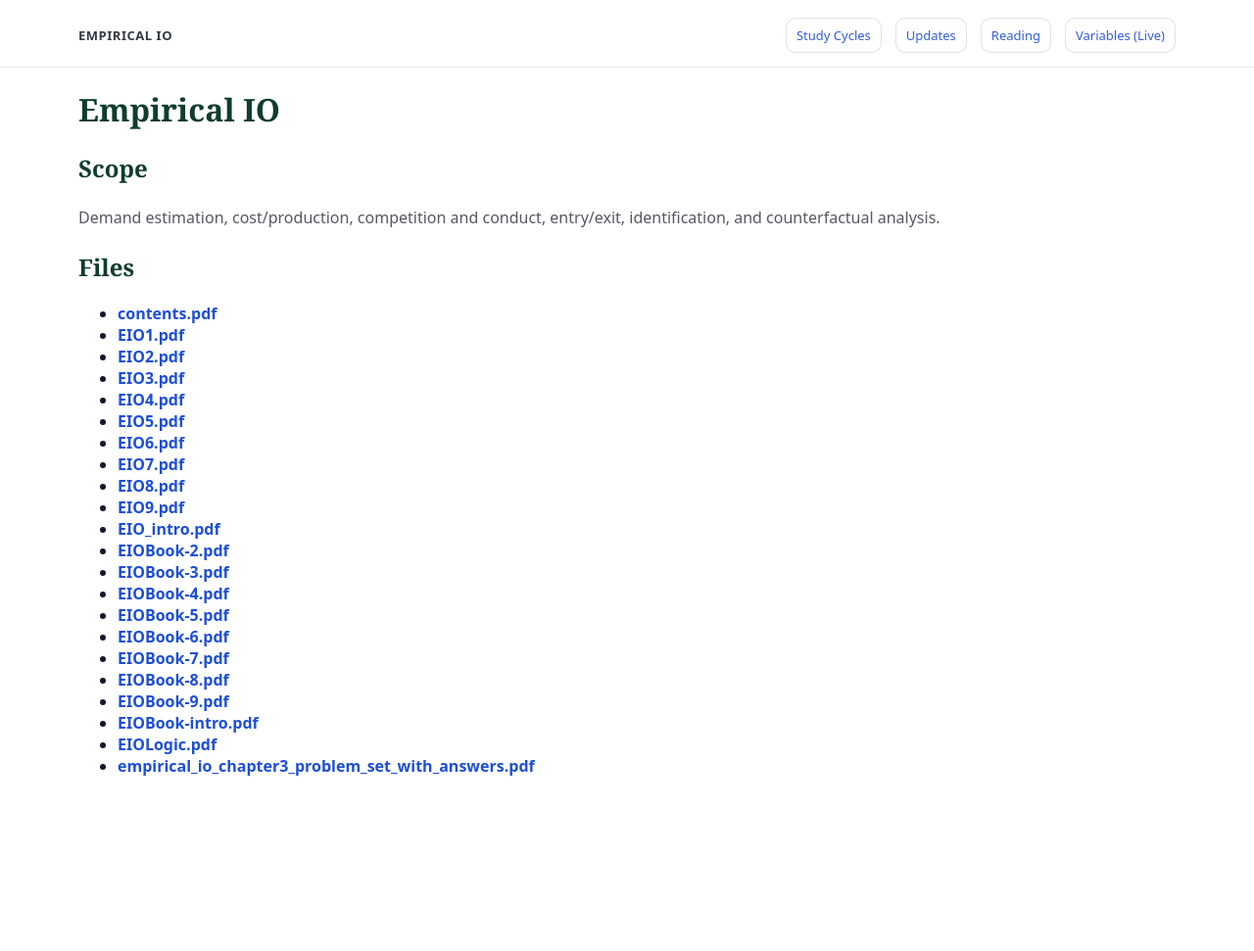
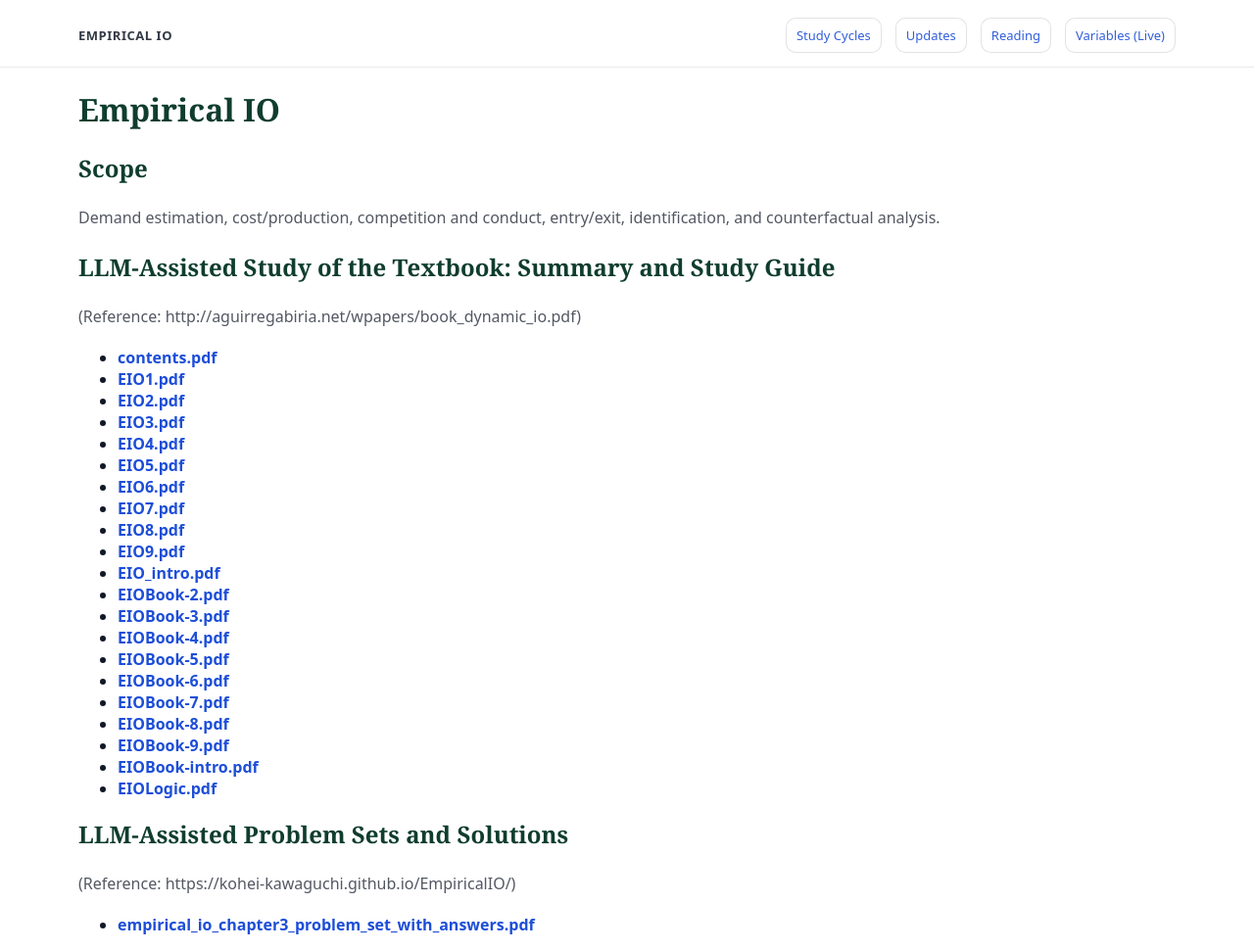
Before and after one commit to yaxinzn/study-archive, a Jekyll site: the page built from materials/eio/index.md, in a window 1280 px wide. Shown: the whole page at 98% size. Built offline with Jekyll 4.4.1, drawn with Linux system fonts in a browser that asks for light colours; before the commit the page ends 900 px from its top, so only the background shows below that.

Commit message:
Update index.md

```diff
--- a/materials/eio/index.md
+++ b/materials/eio/index.md
@@ -13,7 +13,8 @@ hide_name: true
 ## Scope
 Demand estimation, cost/production, competition and conduct, entry/exit, identification, and counterfactual analysis.
 
-## Files
+## LLM-Assisted Study of the Textbook: Summary and Study Guide
+(Reference: http://aguirregabiria.net/wpapers/book_dynamic_io.pdf)
 <!-- AUTO-LIST-START -->
 - **[contents.pdf](contents.pdf)**
 - **[EIO1.pdf](EIO1.pdf)**
@@ -36,5 +37,8 @@ Demand estimation, cost/production, competition and conduct, entry/exit, identif
 - **[EIOBook-9.pdf](EIOBook-9.pdf)**
 - **[EIOBook-intro.pdf](EIOBook-intro.pdf)**
 - **[EIOLogic.pdf](EIOLogic.pdf)**
+
+## LLM-Assisted Problem Sets and Solutions
+(Reference: https://kohei-kawaguchi.github.io/EmpiricalIO/)
 - **[empirical_io_chapter3_problem_set_with_answers.pdf](empirical_io_chapter3_problem_set_with_answers.pdf)**
 <!-- AUTO-LIST-END -->
```
Also changed, not shown: other parts of materials/eio/index.md (+1 -1 lines).
